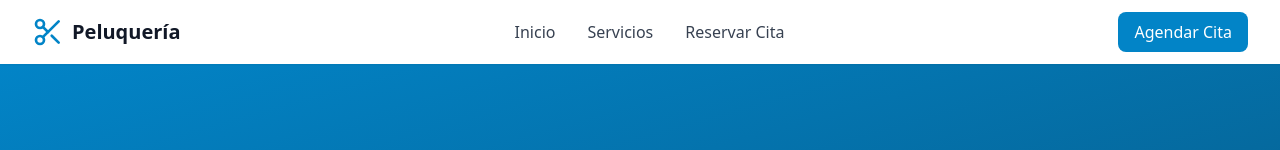
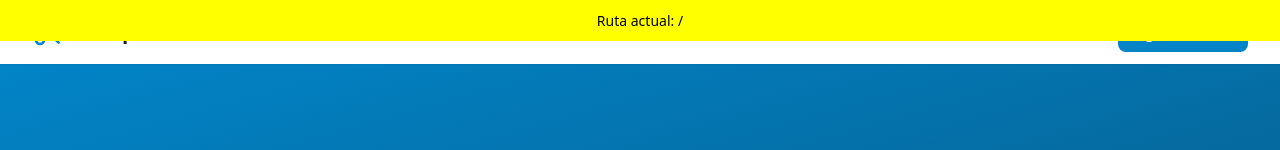
Before and after one commit to alperdomoarturo-source/peluqueria, a React (Vite) app: page / in a window 1280 px wide. Shown: the top 150 px of the page. Built offline with nearby package versions, Linux system fonts and the light colour scheme; no server answers; the database is empty.

Commit message:
Add visible debug element to show current route

```diff
--- a/src/App.tsx
+++ b/src/App.tsx
@@ -11,7 +11,22 @@ import { isAuthenticated } from './utils/auth'
 function DebugLocation() {
   const location = useLocation()
   console.log('Current location:', location.pathname)
-  return null
+  return (
+    <div style={{
+      position: 'fixed',
+      top: 0,
+      left: 0,
+      right: 0,
+      background: 'yellow',
+      color: 'black',
+      padding: '10px',
+      zIndex: 9999,
+      textAlign: 'center',
+      fontSize: '14px'
+    }}>
+      Ruta actual: {location.pathname}
+    </div>
+  )
 }
 
 function App() {
```
Also changed, not shown: 3 other files (tests, documents, lock files or other folders).
